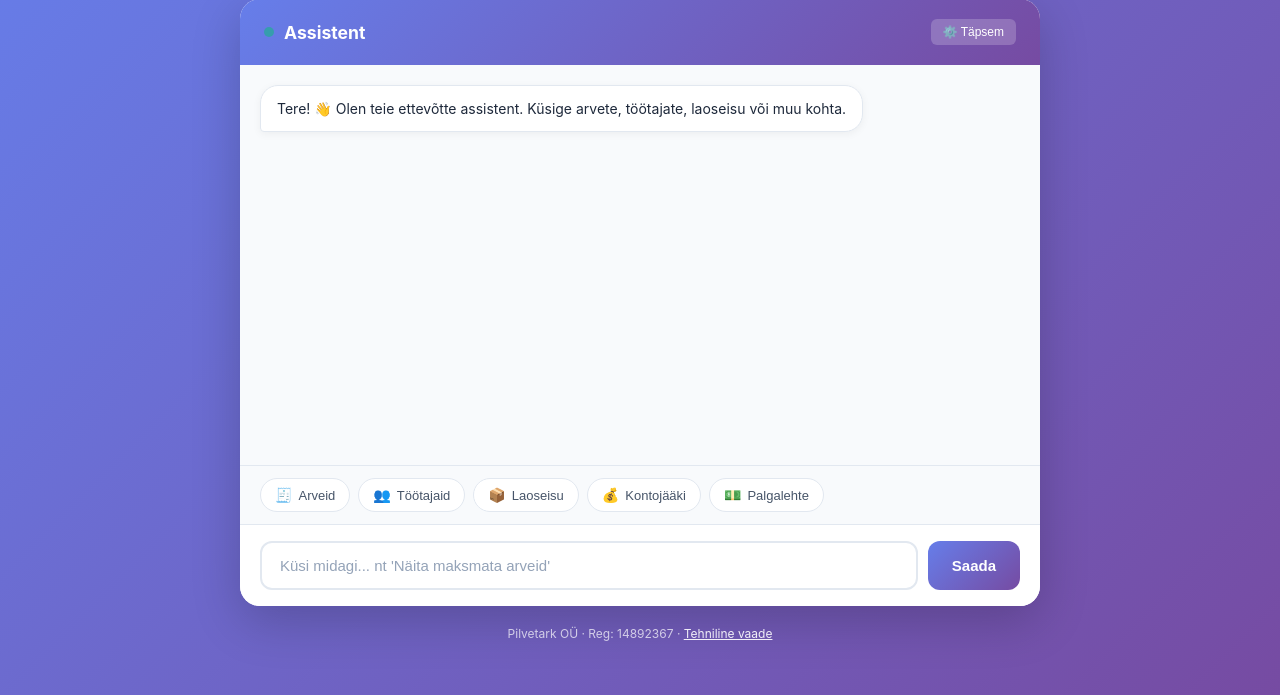
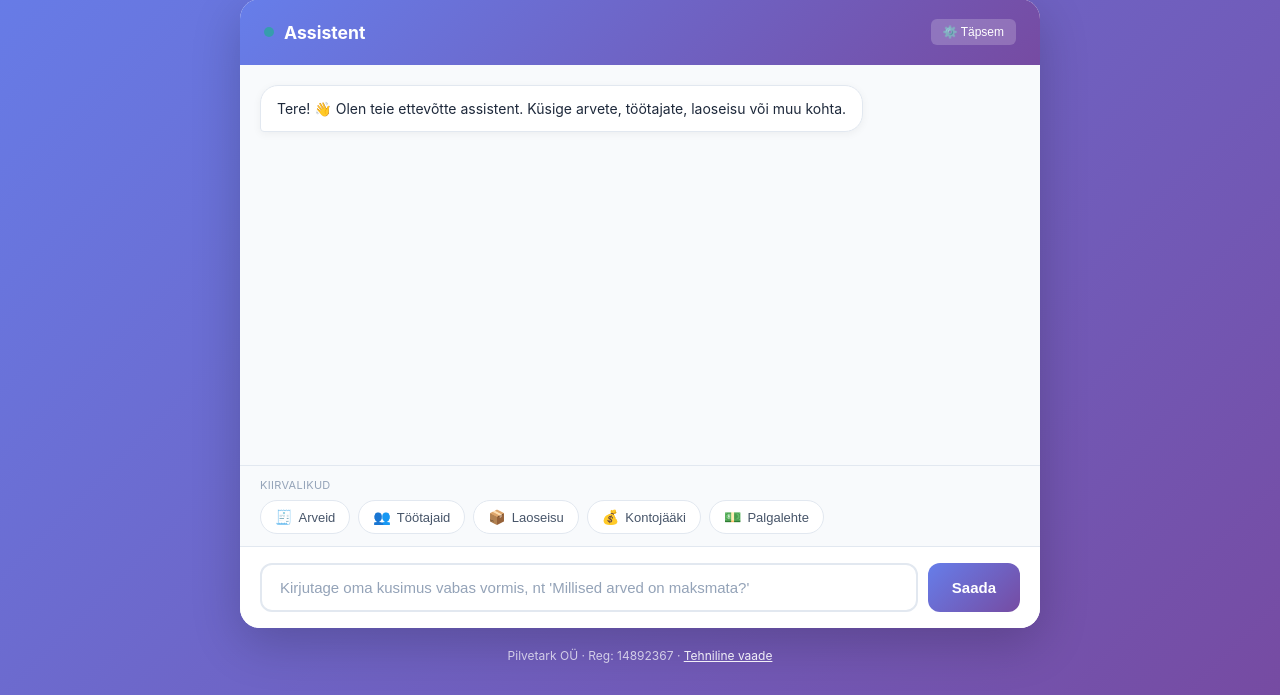
Before and after one commit to KrErte/demo4, a Spring Boot app: page / in a window 1280 px wide. Shown: the part 105-800 px from the top of the page. Run offline with Spring Boot 4, Linux system fonts and the light colour scheme.

Commit message:
Add UX microcopy improvements
- Add 'Kiirvalikud' label above quick action buttons
- Update input placeholder with clearer guidance in Estonian

```diff
--- a/mcp-gateway/src/main/resources/static/index.html
+++ b/mcp-gateway/src/main/resources/static/index.html
@@ -126,6 +126,15 @@
             padding: 12px 20px;
             background: #f8fafc;
             border-top: 1px solid #e2e8f0;
+        }
+        .quick-suggestions-label {
+            font-size: 11px;
+            color: #94a3b8;
+            margin-bottom: 8px;
+            text-transform: uppercase;
+            letter-spacing: 0.3px;
+        }
+        .quick-suggestions-buttons {
             display: flex;
             gap: 8px;
             flex-wrap: wrap;
@@ -243,16 +252,19 @@
             </div>
 
             <div class="quick-suggestions">
-                <button class="quick-btn" onclick="quickAction('invoices')"><span class="emoji">🧾</span> Arveid</button>
-                <button class="quick-btn" onclick="quickAction('employees')"><span class="emoji">👥</span> Töötajaid</button>
-                <button class="quick-btn" onclick="quickAction('products')"><span class="emoji">📦</span> Laoseisu</button>
-                <button class="quick-btn" onclick="quickAction('balance')"><span class="emoji">💰</span> Kontojääki</button>
-                <button class="quick-btn" onclick="quickAction('payroll')"><span class="emoji">💵</span> Palgalehte</button>
+                <div class="quick-suggestions-label">Kiirvalikud</div>
+                <div class="quick-suggestions-buttons">
+                    <button class="quick-btn" onclick="quickAction('invoices')"><span class="emoji">🧾</span> Arveid</button>
+                    <button class="quick-btn" onclick="quickAction('employees')"><span class="emoji">👥</span> Töötajaid</button>
+                    <button class="quick-btn" onclick="quickAction('products')"><span class="emoji">📦</span> Laoseisu</button>
+                    <button class="quick-btn" onclick="quickAction('balance')"><span class="emoji">💰</span> Kontojääki</button>
+                    <button class="quick-btn" onclick="quickAction('payroll')"><span class="emoji">💵</span> Palgalehte</button>
+                </div>
             </div>
 
             <div class="chat-input-area">
                 <div class="chat-input-row">
-                    <input type="text" class="chat-input" id="chatInput" placeholder="Küsi midagi... nt 'Näita maksmata arveid'" onkeydown="if(event.key==='Enter')sendMessage()">
+                    <input type="text" class="chat-input" id="chatInput" placeholder="Kirjutage oma kusimus vabas vormis, nt 'Millised arved on maksmata?'" onkeydown="if(event.key==='Enter')sendMessage()">
                     <button class="send-btn" onclick="sendMessage()">Saada</button>
                 </div>
             </div>
```
